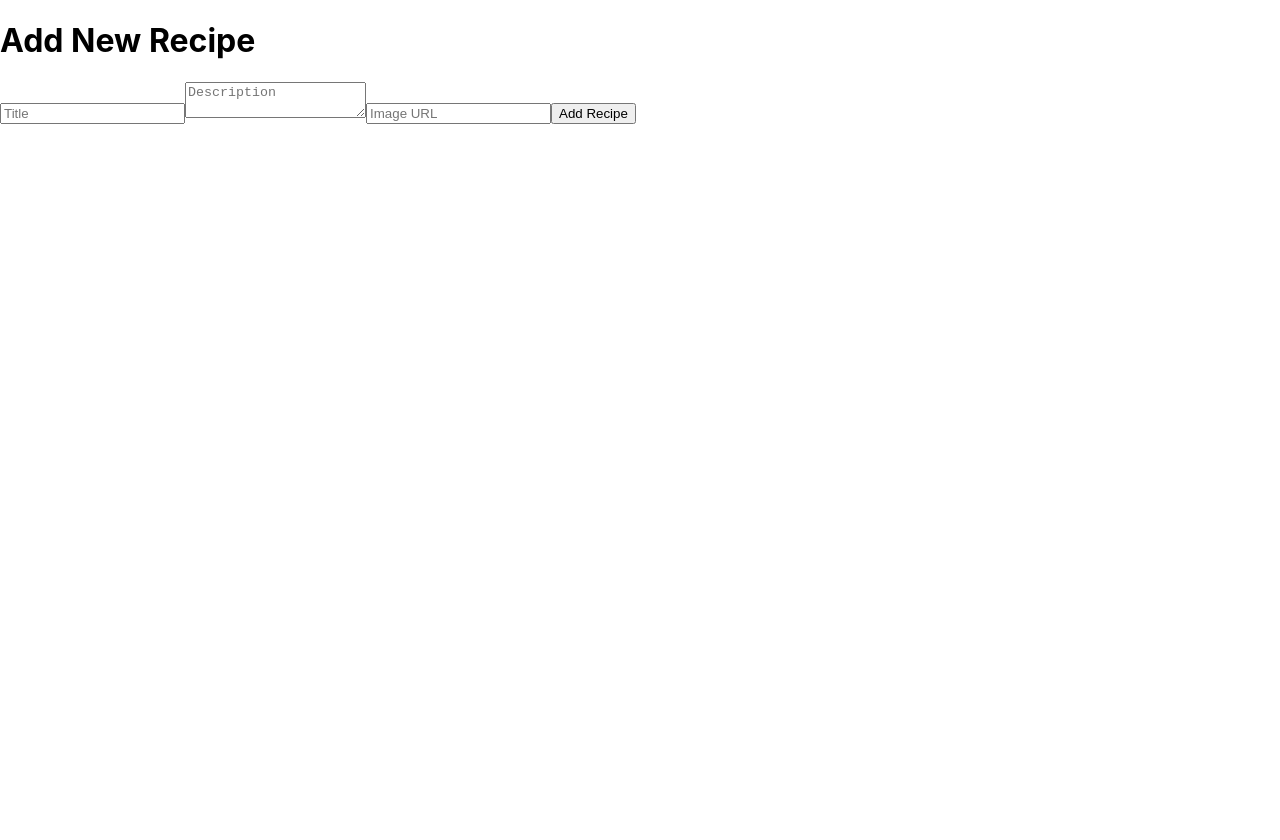
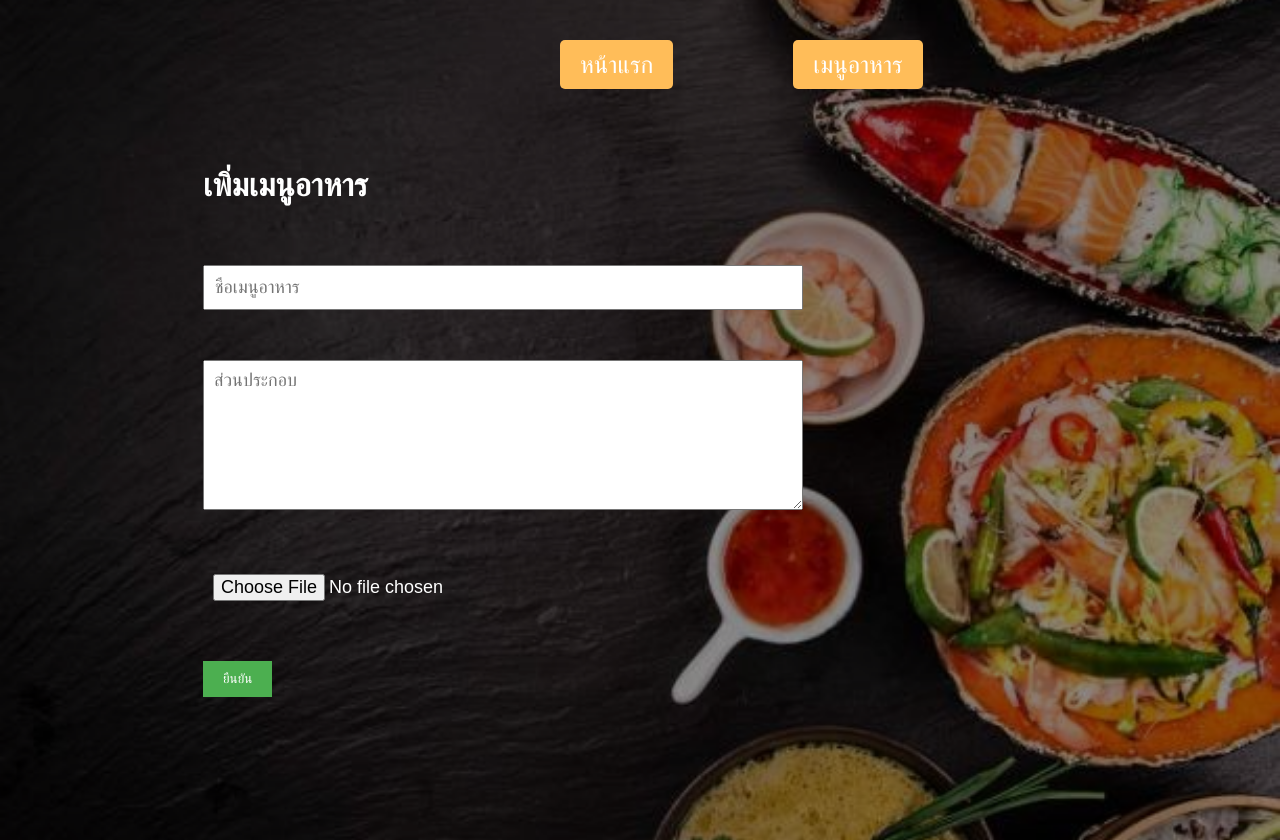
Before and after one commit to MaiRuMaiChii/TopicFinal, a React (Create React App) app in the folder recipe-sharing/: page /add-recipe in a window 1280 px wide. Before the commit the page ends 800 px from the top, so only its background shows below. Built offline with nearby package versions, Linux system fonts and the light colour scheme.

Commit message:
AddMenu100%

```diff
--- a/recipe-sharing/src/AddRecipe.tsx
+++ b/recipe-sharing/src/AddRecipe.tsx
@@ -4,6 +4,7 @@ import { Recipe } from "./type";
 import { v4 as uuidv4 } from "uuid";
 import { db } from "./firebase";
 import { Ingredient } from "./type";
+import { Link } from "react-router-dom";
 
 const AddRecipe = () => {
   const [title, setTitle] = useState("");
@@ -30,15 +31,72 @@ const AddRecipe = () => {
   };
 
   return (
+
+    <div
+      className="add-recipe-container"
+      style={{
+        backgroundImage: 'url(/images/foodbg2.png)',
+        backgroundColor: 'rgba(0, 0, 0, 0.3)',
+        backgroundSize: 'cover',
+        backgroundPosition: 'center',
+        height: '100vh',
+        display: 'flex',
+        justifyContent: 'center',
+        alignItems: 'center',
+        color: 'white',
+
+      }}
+    >
+       <header className="header" style={{ position: 'absolute', top: '20px', left: '20px', zIndex: 1 }}>
+        <nav>
+          <Link to="/" className="add-recipe-btn">หน้าแรก</Link>
+          <Link to="/list-menu" className="add-recipe-btn">เมนูอาหาร</Link>
+
+        </nav>
+      </header>
+
     <div>
-      <h1>Add New Recipe</h1>
+      <h1>เพิ่มเมนูอาหาร</h1>
+        <br/>
+        <br/>
+
       <form onSubmit={handleSubmit}>
-        <input type="text" placeholder="Title" value={title} onChange={(e) => setTitle(e.target.value)} required />
-        <textarea placeholder="Description" value={description} onChange={(e) => setDescription(e.target.value)} required />
-        <input type="text" placeholder="Image URL" value={imageUrl} onChange={(e) => setImageUrl(e.target.value)} required />
-        <button type="submit">Add Recipe</button>
-      </form>
-    </div>
+      <input
+        className="input-field"
+        type="text"
+        placeholder="ชื่อเมนูอาหาร"
+        value={title}
+        onChange={(e) => setTitle(e.target.value)}
+        required
+      />
+      <textarea
+        className="input-field"
+        placeholder="ส่วนประกอบ"
+        value={description}
+        onChange={(e) => setDescription(e.target.value)}
+        required
+      />
+      <input
+        className="input-field"
+        type="file"
+        accept="image/*"
+        onChange={(e) => {
+        const file = e.target.files ? e.target.files[0] : null;
+          if (file) {
+            const reader = new FileReader();
+          reader.onloadend = () => {
+            setImageUrl(reader.result as string);
+          };
+          reader.readAsDataURL(file);
+          }
+        }}
+  required
+/>
+        <br/>
+      <button type="submit">ยืนยัน</button>
+    </form>
+  </div>
+</div>
   );
 };
 
--- a/recipe-sharing/src/ListMenu.tsx
+++ b/recipe-sharing/src/ListMenu.tsx
@@ -4,12 +4,14 @@ import { collection, getDocs, doc, deleteDoc } from "firebase/firestore";
 import { Recipe } from "./type";
 import { db } from "./firebase";
 import "./styles.css";
+import { FaCirclePlus } from "react-icons/fa6";
 
 const ListMenu = () => {
   const [recipes, setRecipes] = useState<Recipe[]>([]);
-  const [loading, setLoading] = useState<boolean>(true);
+  const [loading, setLoading] = useState<boolean>(false);
   const [error, setError] = useState<string | null>(null);
 
+  // โหลดเมนูอาหารเมื่อหน้า ListMenu ถูกโหลด
   const fetchRecipes = async () => {
     setLoading(true);
     setError(null); // reset the error state before fetching
@@ -52,11 +54,8 @@ const ListMenu = () => {
     fetchRecipes();
   }, []);
 
-
-
   return (
-
-      <div
+    <div
       className="list-menu-container"
       style={{
         backgroundImage: 'url(/images/foodbg.jpg)',
@@ -68,21 +67,19 @@ const ListMenu = () => {
         justifyContent: 'center',
         alignItems: 'center',
         color: 'white',
-
       }}
     >
-       <header className="header" style={{ position: 'absolute', top: '20px', left: '20px', zIndex: 1 }}>
+      <header className="header" style={{ position: 'absolute', top: '20px', left: '20px', zIndex: 1 }}>
         <nav>
           <Link to="/" className="add-recipe-btn">หน้าแรก</Link>
           <Link to="/list-menu" className="add-recipe-btn">เมนูอาหาร</Link>
+        </nav>
+        <h1>เมนูอาหาร</h1>
+      </header>
 
-        </nav>
-      </header>
-    <div className="list-menu-container"></div>
-      <div className="recipe-list">
-        <h1>เมนูอาหาร</h1>
+
         {recipes.length === 0 ? (
-          <p>ไม่มีเมนูอาหารในตอนนี้</p>
+          <p></p>
         ) : (
           recipes.map((recipe) => (
             <div key={recipe.id} className="recipe-item">
@@ -96,8 +93,12 @@ const ListMenu = () => {
             </div>
           ))
         )}
+
+        <div>
+          <Link to="/add-recipe" className="add-recipe-menu"> <FaCirclePlus /></Link>
+        </div>
       </div>
-    </div>
+
   );
 };
 
--- a/recipe-sharing/src/styles.css
+++ b/recipe-sharing/src/styles.css
@@ -4,14 +4,14 @@
 
   }
 
-  .welcome-text {
+.welcome-text {
     font-size: 2rem;
     margin-bottom: 20px;
     font-size: 60px;
     border-radius: 5px;
   }
 
-nav {
+nav{
     display: flex;
     justify-content: center;
     align-items: center;
@@ -40,26 +40,22 @@ nav {
     background-color: #f0f0f0;
     padding: 20px;
 }
-
 .recipe-list {
     display: grid;
     grid-template-columns: 1fr 1fr 1fr;
-    gap: 20px;
+    gap: 30px;
 }
-
-  .recipe-item {
+.recipe-item {
     background-color: white;
     border-radius: 8px;
     padding: 15px;
     box-shadow: 0 4px 6px rgba(0, 0, 0, 0.1);
 }
-
-  .recipe-item h2 {
+.recipe-item h2 {
     font-size: 1.5em;
     margin-bottom: 10px;
 }
-
-  .recipe-image {
+.recipe-image {
     width: 100%;
     height: 200px;
     object-fit: cover;
@@ -85,3 +81,52 @@ nav {
   .delete-btn {
     background-color: #d32f2f;
   }
+
+.add-recipe-menu{
+    background-color: #0a5e07;
+    color: white;
+    border: none;
+    padding: 8px 20px;
+    cursor: pointer;
+    border-radius: 5px;
+    text-decoration: none;
+    font-size: 1.5rem;
+}
+.add-recipe-container {
+    background-color: #f0f0f0;
+    padding: 20px;
+
+}
+
+.input-field {
+    margin-bottom: 20px;
+    padding: 10px;
+    width: 100%;
+    box-sizing: border-box;
+  }
+
+button {
+    padding: 10px 20px;
+    background-color: #4CAF50;
+    color: white;
+    border: none;
+    cursor: pointer;
+  }
+
+button:hover {
+    background-color: #45a049;
+  }
+
+  .input-field {
+    margin-bottom: 50px;
+    padding: 10px;
+    width: 90%;
+    max-width: 600px;
+    box-sizing: border-box;
+    font-size: 18px;
+
+  }
+  textarea.input-field {
+    height: 150px;
+    resize: vertical;
+}
```
Also changed, not shown: recipe-sharing/public/images/foodbg2.png (added).
